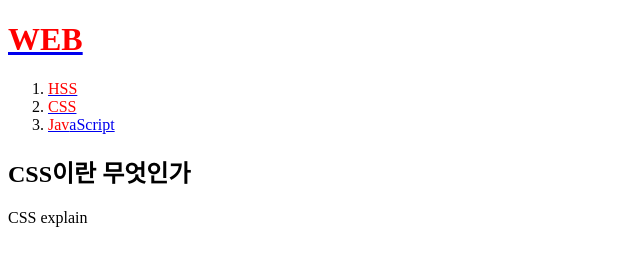
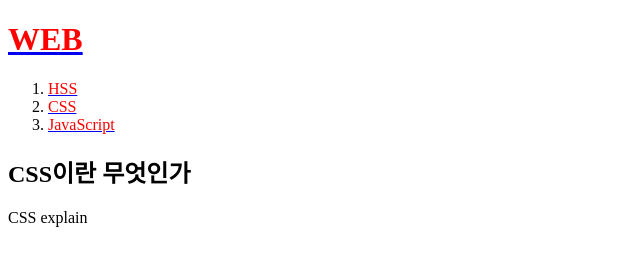
Before and after one commit to jaydenjung/webpage, a plain HTML site: page 2.html in a window 1280 px wide. Shown: the full height of the page, 0-640 px from the left. Drawn offline with Linux system fonts and the light colour scheme.

Commit message:
Update 2.html

```diff
--- a/2.html
+++ b/2.html
@@ -9,7 +9,7 @@
     <ol>
       <li><a href="1.html"><font color ="red">HSS</font></a></li>
       <li><a href="2.html"><font color ="red">CSS</font></a></li>
-      <li><a href="3.html"><font color ="red">Jav</font>aScript</a></li>
+      <li><a href="3.html"><font color ="red">JavaScript</font></a></li>
     </ol>
 
     <h2>CSS이란 무엇인가</h2>
```
